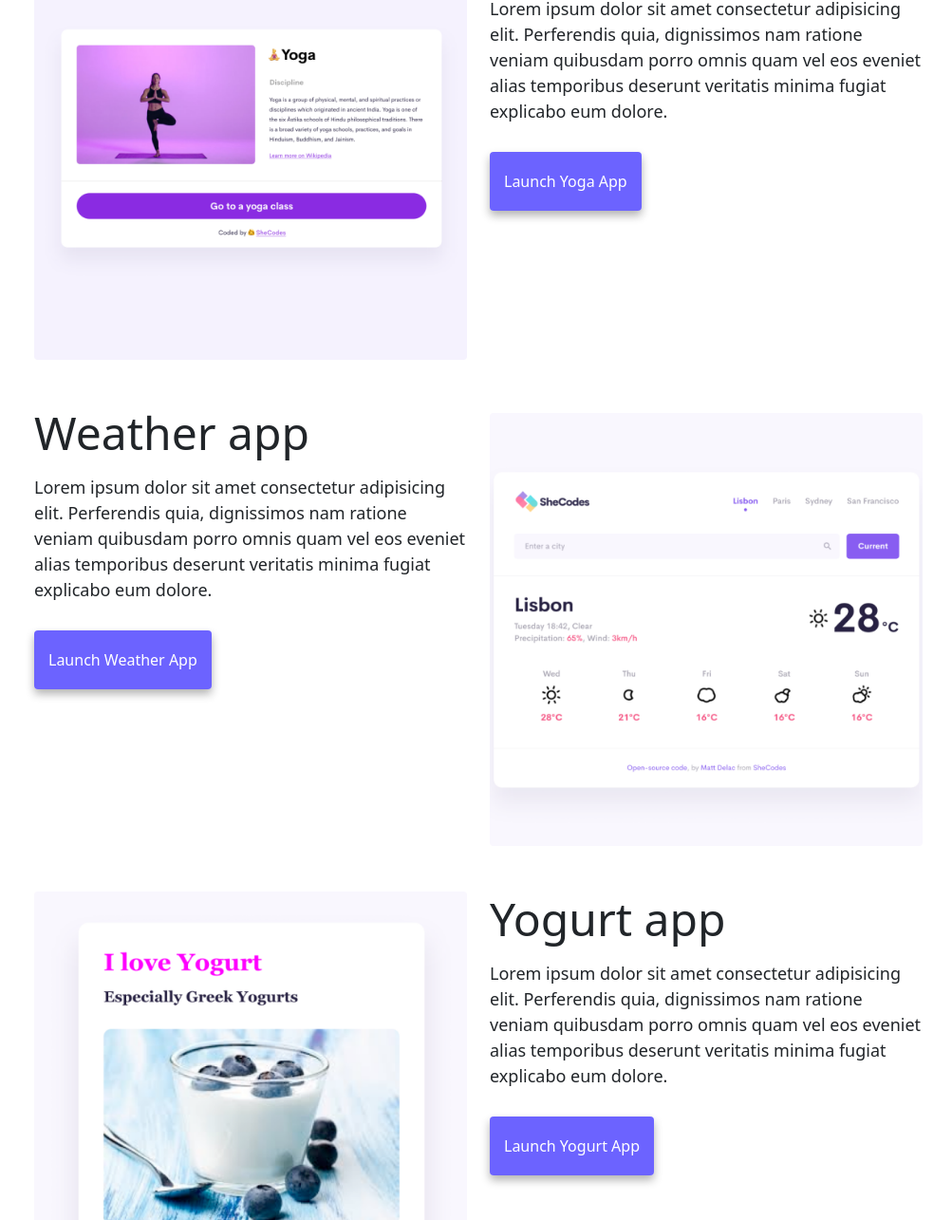
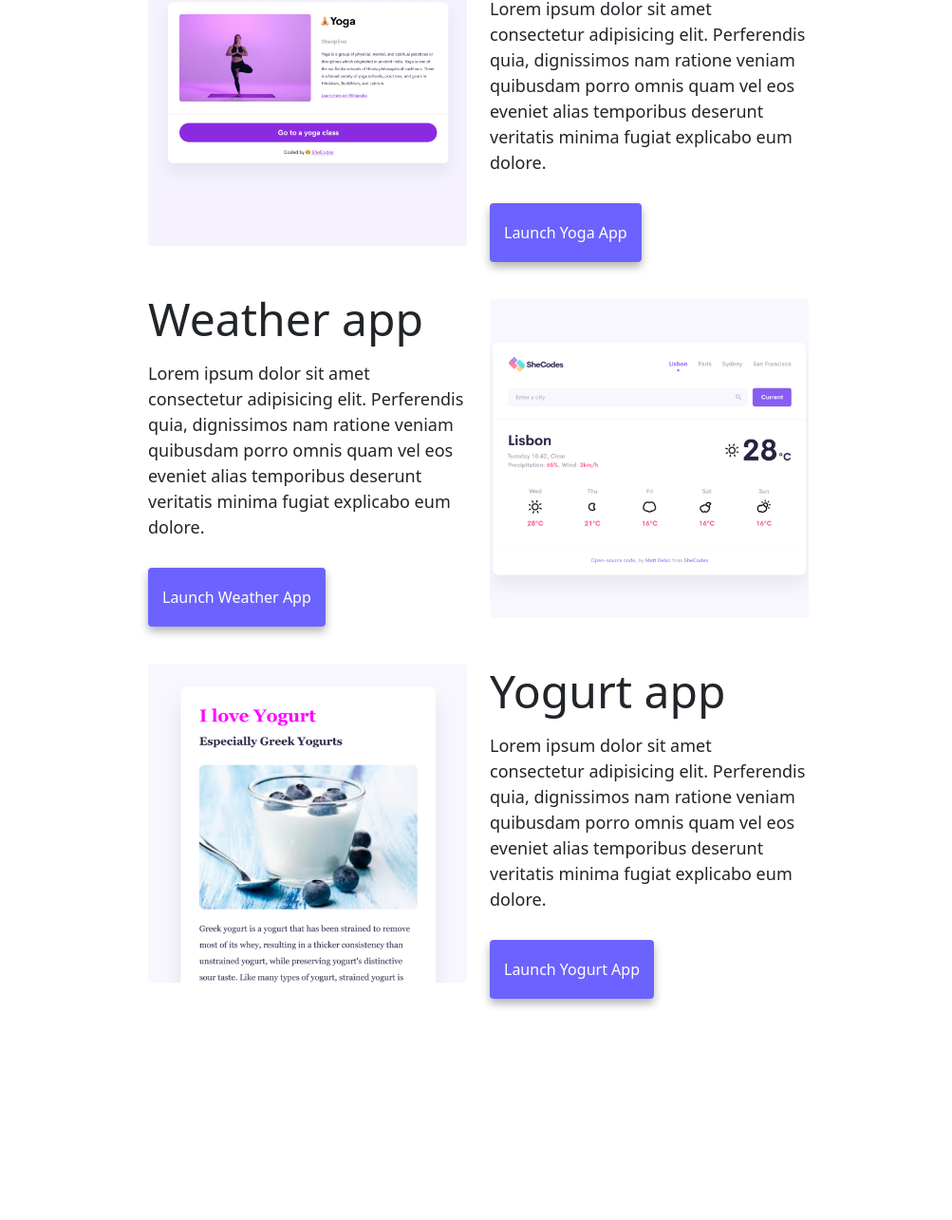
Before and after one commit to TokiLoshi/portfolio-project, a plain HTML site: page index.html in a window 1280 px wide. Shown: the part 609-1894 px from the top of the page at 95% size, without its empty margins (136-1139 px from the left). After the commit the page ends 1702 px from the top, so only its background shows below. Drawn offline with nearby package versions, Linux system fonts and the light colour scheme.

Commit message:
fixed homepage responsiveness and made homepage responsive

```diff
--- a/index.html
+++ b/index.html
@@ -71,10 +71,10 @@
     </div>
     <div class="projects">
       <div class="row d-flex">
-        <div class="col-md-6">
-          <img src="/images/yoga.png" class="img-fluid rounded d-none d-md-block" alt="yoga project" />
+        <div class="col-sm-6">
+          <img src="/images/yoga.png" class="img-fluid rounded d-none d-sm-block" alt="yoga project" />
         </div>
-        <div class="col-md-6">
+        <div class="col-sm-6">
           <h2 class="mb-3 text-md-start">Yoga app</h2>
           <p>
             Lorem ipsum dolor sit amet consectetur adipisicing elit. Perferendis
@@ -82,13 +82,13 @@
             eos eveniet alias temporibus deserunt veritatis minima fugiat
             explicabo eum dolore.
           </p>
-          <div class="mb-5 mt-5">
+          <div class="mt-5">
           <a href="#" class="launch-button" title="yoga project">Launch Yoga App</a>
           </div>
         </div>
       </div>
       <div class="row d-flex mt-5">
-        <div class="col-md-6">
+        <div class="col-sm-6">
           <h2 class="mb-3 text-md-start">Weather app</h2>
           <p>
             Lorem ipsum dolor sit amet consectetur adipisicing elit. Perferendis
@@ -96,19 +96,19 @@
             eos eveniet alias temporibus deserunt veritatis minima fugiat
             explicabo eum dolore.
           </p>
-          <div class="mb-5 mt-5">
+          <div class="mt-5">
           <a href="#" class="launch-button" title="weather project">Launch Weather App</a>
           </div>
         </div>
-        <div class="col-md-6">
-          <img src="/images/weather.png" class="img-fluid rounded mt-2 d-none d-md-block" alt="weather project" />
+        <div class="col-sm-6">
+          <img src="/images/weather.png" class="img-fluid rounded mt-2 d-none d-sm-block" alt="weather project" />
         </div>
       </div>
         <div class="row d-flex mt-5">
-          <div class="col-md-6">
-            <img src="/images/yogurt.png" class="img-fluid rounded d-none d-md-block" alt="yogurt project" />
+          <div class="col-sm-6">
+            <img src="/images/yogurt.png" class="img-fluid rounded d-none d-sm-block" alt="yogurt project" />
           </div>
-          <div class="col-md-6">
+          <div class="col-sm-6">
             <h2 class="mb-3 text-md-start">Yogurt app</h2>
             <p>
               Lorem ipsum dolor sit amet consectetur adipisicing elit. Perferendis
--- a/src/style.css
+++ b/src/style.css
@@ -17,7 +17,6 @@ h3 {
 h1 {
   display: block;
   font-size: 96px;
-  margin: 0px;
 }
 
 h2 {
@@ -82,6 +81,9 @@ div {
   color: var(--primary-color);
   border: 1px solid var(--primary-color);
 }
+.contact-link:hover {
+  color: white;
+}
 
 .homepage-link {
   color: var(--primary-color);
@@ -108,7 +110,7 @@ div {
   margin-left: auto;
   margin-right: auto;
   padding: 12px;
-  max-width: 960px;
+  max-width: 720px;
 }
 
 @media (max-width: 576px) {
@@ -122,6 +124,7 @@ div {
   }
   p {
     text-align: center;
+    display: block;
   }
   .launch-button {
     margin: 0 20px;
@@ -129,4 +132,12 @@ div {
     text-align: center;
     color: white;
   }
+  .launch-button:hover {
+    color: white;
+  }
 }
+@media (min-width: 576px) {
+  .d-sm-block {
+    display: block !important;
+  }
+}
```
Also changed, not shown: about.html (+7 -3 lines).
